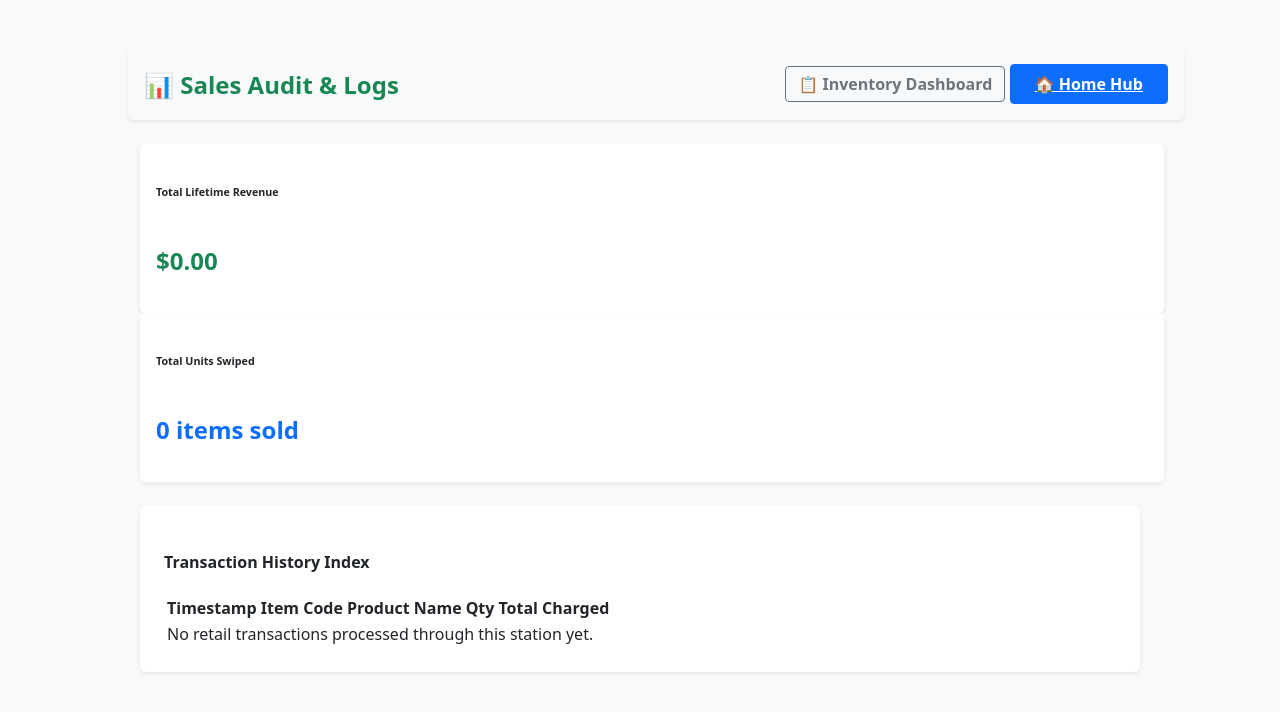
After one commit to danielfreitaslemos/django-shop-inventory, a Django app: page /mangaer/history/ in a window 1280 px wide. The commit adds this page. Shown: the top 712 px of the page. Run offline with Django 4.2, Linux system fonts and the light colour scheme; data that the repository does not hold is empty.

Commit message:
Fix: Corrected product_name variable definition mapping in sales logger views

```diff
--- /dev/null
+++ b/inventory/templates/shop/sales_history.html
@@ -0,0 +1,76 @@
+{% load static %}
+<!DOCTYPE html>
+<html lang="en">
+<head>
+    <meta charset="UTF-8">
+    <meta name="viewport" content="width=device-width, initial-scale=1.0">
+    <title>Manager Dashboard - Sales Audit Logs</title>
+    <link href="{% static 'inventory/css/bootstrap.min.css' %}" rel="stylesheet">
+</head>
+<body class="bg-light">
+
+    <div class="container my-5" style="max-width: 1000px;">
+
+        <!-- Header Bar -->
+        <div class="row mb-4">
+            <div class="col-12 d-flex justify-content-between align-items-center bg-white p-3 rounded shadow-sm">
+                <h2 class="m-0 text-success">📊 Sales Audit & Logs</h2>
+                <div>
+                    <a href="{% url 'manager_dashboard' %}" class="btn btn-outline-secondary me-2">📋 Inventory Dashboard</a>
+                    <a href="{% url 'shop_home' %}" class="btn btn-primary">🏠 Home Hub</a>
+                </div>
+            </div>
+        </div>
+
+        <!-- Revenue Overview Cards -->
+        <div class="row mb-4">
+            <div class="col-md-4">
+                <div class="card border-0 shadow-sm p-3 bg-white text-center">
+                    <h6 class="text-muted text-uppercase small">Total Lifetime Revenue</h6>
+                    <h2 class="fw-bold text-success">${{ grand_total|floatformat:2 }}</h2>
+                </div>
+            </div>
+            <div class="col-md-4">
+                <div class="card border-0 shadow-sm p-3 bg-white text-center">
+                    <h6 class="text-muted text-uppercase small">Total Units Swiped</h6>
+                    <h2 class="fw-bold text-primary">{{ logs.count }} items sold</h2>
+                </div>
+            </div>
+        </div>
+
+        <!-- Audit Table -->
+        <div class="card border-0 shadow-sm p-4 bg-white">
+            <h4 class="text-secondary mb-3">Transaction History Index</h4>
+            <div class="table-responsive">
+                <table class="table table-hover align-middle">
+                    <thead class="table-light">
+                        <tr>
+                            <th>Timestamp</th>
+                            <th>Item Code</th>
+                            <th>Product Name</th>
+                            <th>Qty</th>
+                            <th>Total Charged</th>
+                        </tr>
+                    </thead>
+                    <tbody>
+                        {% for log in logs %}
+                            <tr>
+                                <td class="text-muted">{{ log.timestamp|date:"Y-m-d H:i:s" }}</td>
+                                <td><span class="badge bg-secondary">{{ log.product_code }}</span></td>
+                                <td class="fw-bold text-dark">{{ log.product_name }}</td>
+                                <td>x{{ log.quantity }}</td>
+                                <td class="text-success fw-bold">${{ log.total_price|floatformat:2 }}</td>
+                            </tr>
+                        {% empty %}
+                            <tr>
+                                <td colspan="5" class="text-center text-muted py-4 italic">No retail transactions processed through this station yet.</td>
+                            </tr>
+                        {% endfor %}
+                    </tbody>
+                </table>
+            </div>
+        </div>
+    </div>
+
+</body>
+</html>
--- a/inventory/urls.py
+++ b/inventory/urls.py
@@ -8,4 +8,5 @@ urlpatterns = [
     path("manager/add/", views.add_product, name="add_product"),
     path("manager/dashboard/", views.manager_dashboard, name="manager_dashboard"),
     path("manager/edit/<int:product_id>/", views.edit_product, name="edit_product"),
+    path('mangaer/history/', views.sales_history, name='sales_history')
 ]
--- a/inventory/views.py
+++ b/inventory/views.py
@@ -1,6 +1,6 @@
 from django.shortcuts import get_object_or_404, redirect, render
 
-from .models import Product
+from .models import Product, SaleLog
 
 
 def product_lookup(request):
@@ -20,6 +20,14 @@ def product_lookup(request):
                 # Deduct 1 from database stock
                 product.stock_count -= 1
                 product.save()
+
+                SaleLog.objects.create(
+                    product=product,
+                    product_code=product.product_code,
+                    product_name=product.name,
+                    quantity=1,
+                    total_price=product.price
+                )
 
                 # Copy current cart session data, modify it, and save it back
                 current_cart = request.session["cart"]
@@ -47,6 +55,19 @@ def product_lookup(request):
         "cart_total": cart_total,
     }
     return render(request, "shop/lookup.html", context)
+
+def sales_history(request):
+    # Fetch all logs, ordered by newest transaction first
+    logs = SaleLog.objects.all().order_by('-timestamp')
+
+    # Dynamically sum all historical store earnings!
+    grand_total_revenue = sum(log.total_price for log in logs)
+
+    context = {
+        'logs': logs,
+        'grand_total': grand_total_revenue
+    }
+    return render(request, 'shop/sales_history.html', context)
 
 
 def add_product(request):
```
Also changed, not shown: inventory/models.py (+17 -0 lines), inventory/templates/shop/home.html (+9 -7 lines), inventory/migrations/0002_salelog.py (added).
